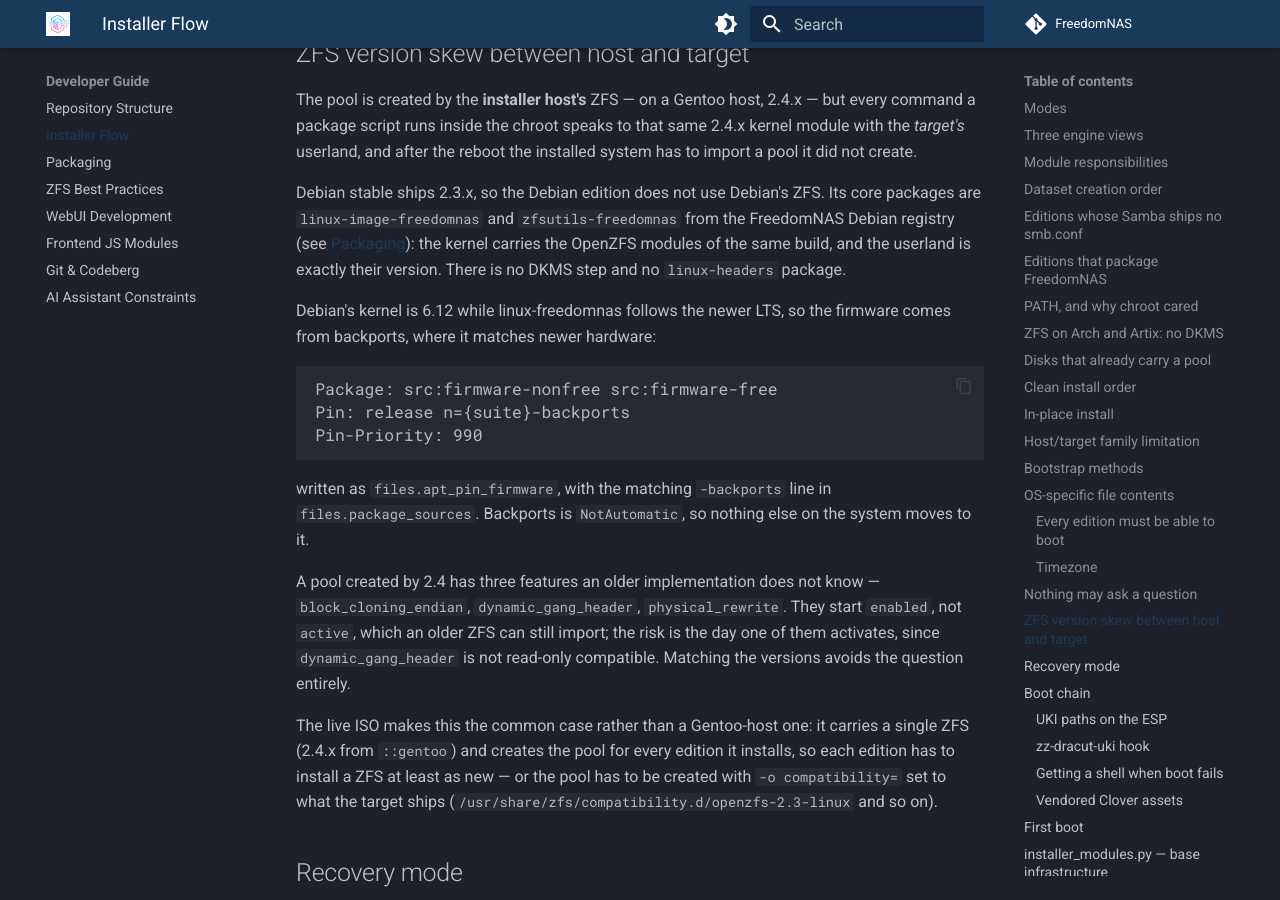
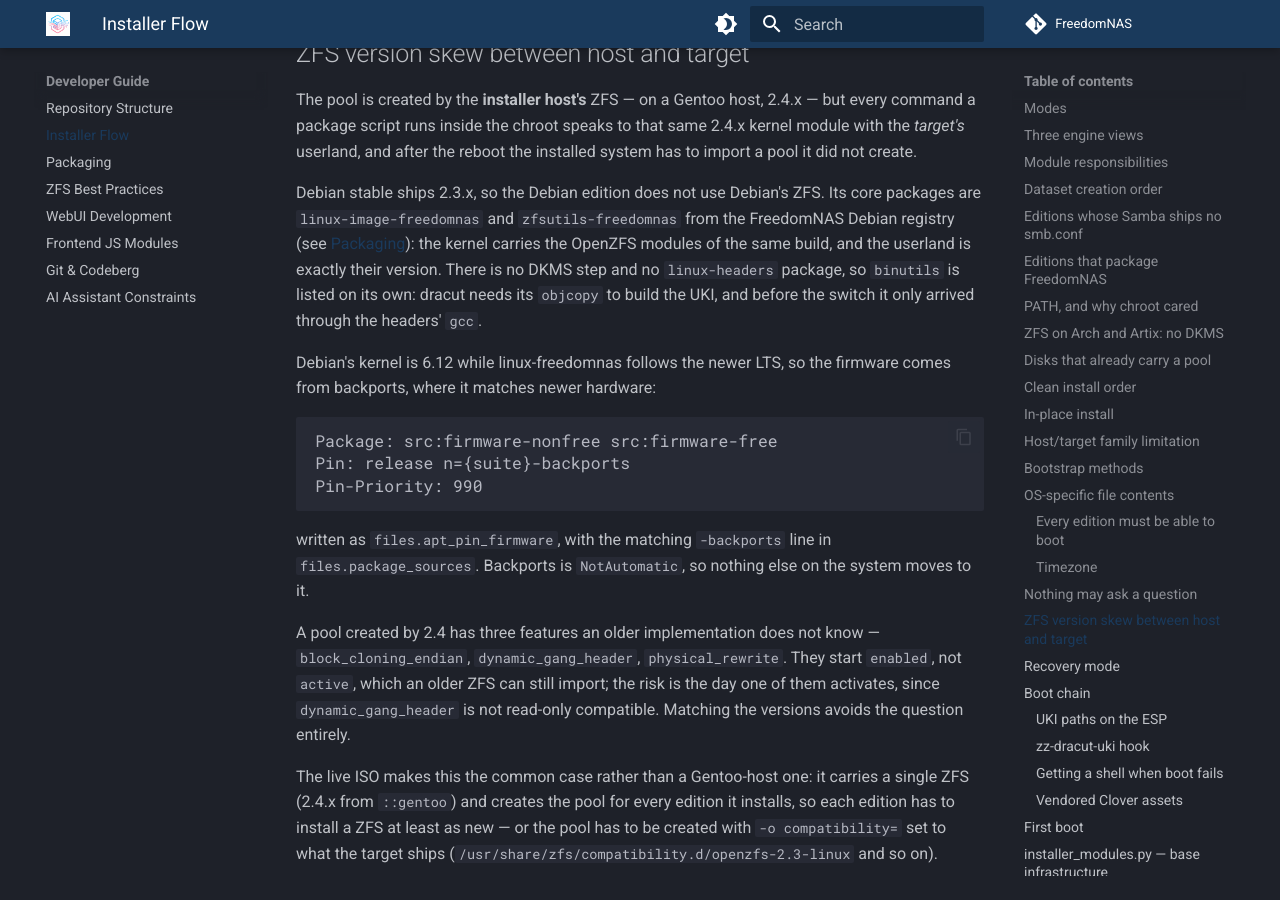
Before and after one commit to FreedomNAS/freedomnas-docs, an MkDocs documentation site: the page built from docs/developer/installer.md, in a window 1280 px wide and 900 px high, scrolled down 10581 px. Built offline with MkDocs 1.6.1 and Material for MkDocs 9.7.7, drawn with Linux system fonts in a browser that asks for light colours.

Commit message:
Note why Debian lists binutils

```diff
--- a/docs/developer/installer.md
+++ b/docs/developer/installer.md
@@ -384,7 +384,9 @@ Debian stable ships 2.3.x, so the Debian edition does not use Debian's ZFS.
 Its core packages are `linux-image-freedomnas` and `zfsutils-freedomnas` from
 the FreedomNAS Debian registry (see [Packaging](packaging.md)): the kernel
 carries the OpenZFS modules of the same build, and the userland is exactly
-their version. There is no DKMS step and no `linux-headers` package.
+their version. There is no DKMS step and no `linux-headers` package, so
+`binutils` is listed on its own: dracut needs its `objcopy` to build the UKI,
+and before the switch it only arrived through the headers' `gcc`.
 
 Debian's kernel is 6.12 while linux-freedomnas follows the newer LTS, so the
 firmware comes from backports, where it matches newer hardware:
```
